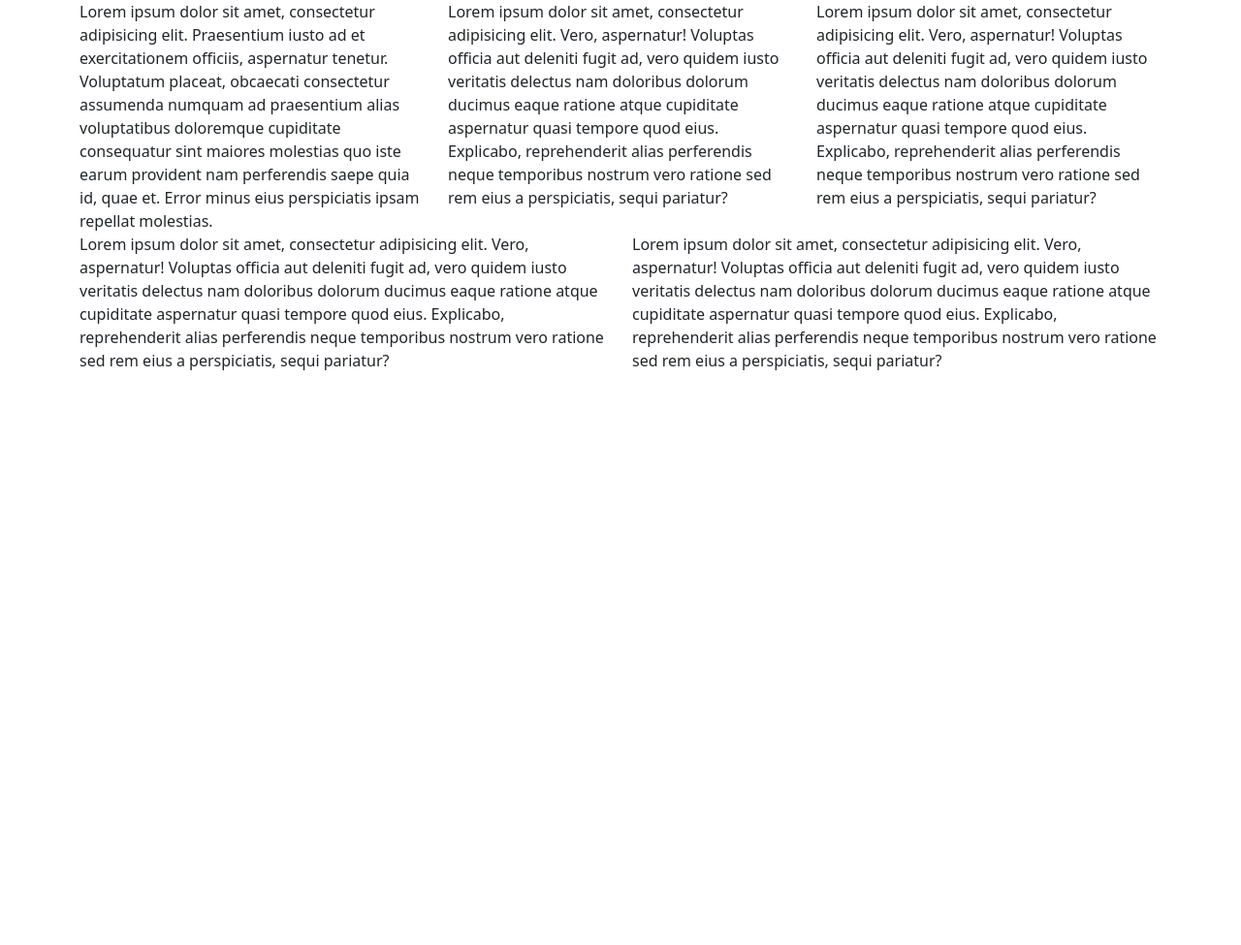
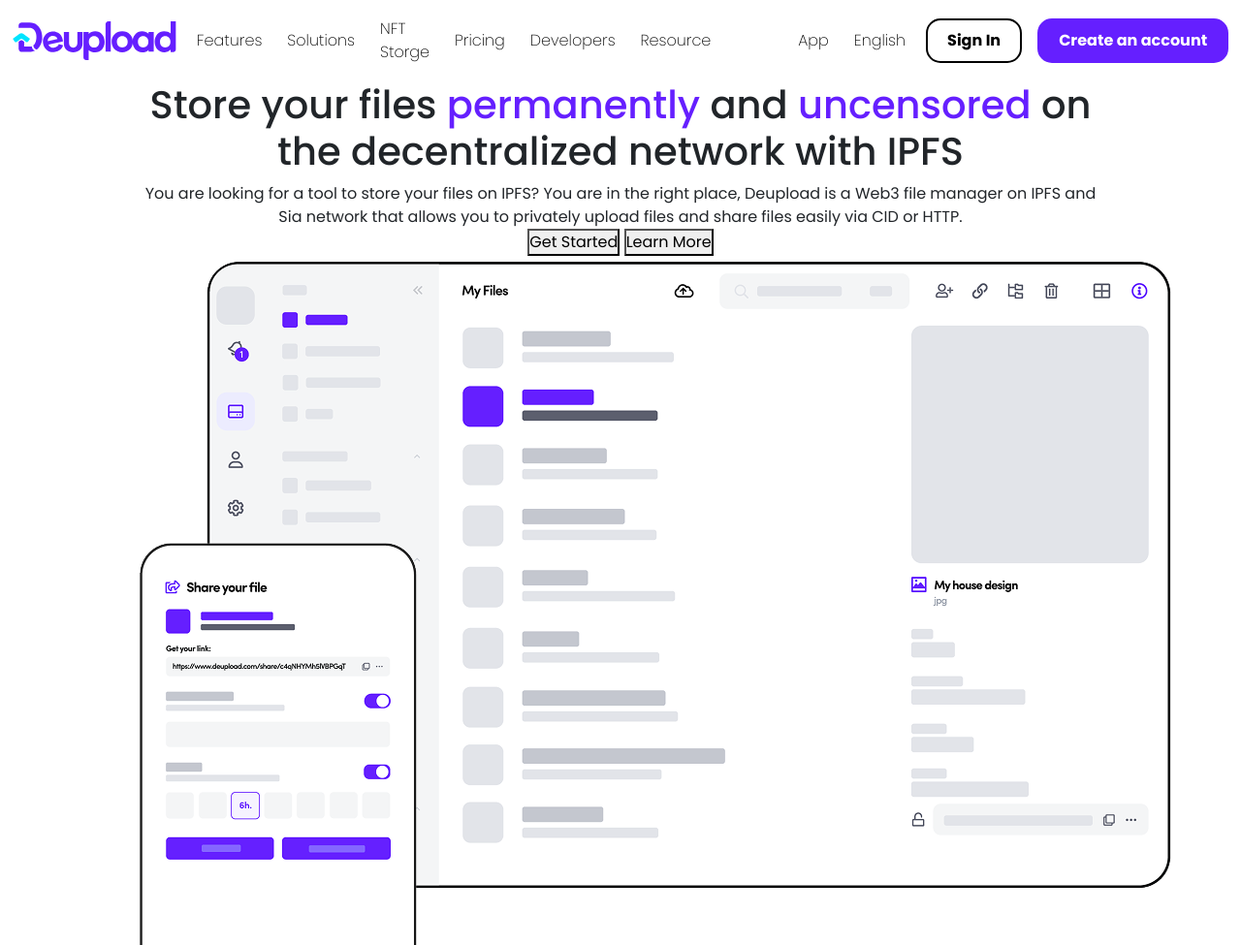
Before and after one commit to ivenkatraj/flexbox, a plain HTML site: page project2/index.html in a window 1280 px wide. Shown: the whole page at 97% size. Before the commit the page ends 800 px from the top, so only its background shows below. Drawn offline with nearby package versions, Linux system fonts and the light colour scheme; a web font is replaced by a local one.

Commit message:
Homepage 2 with bootstrap

```diff
--- a/project2/index.html
+++ b/project2/index.html
@@ -5,36 +5,74 @@
     <meta charset="UTF-8">
     <meta name="viewport" content="width=device-width, initial-scale=1.0">
     <title>Deupload</title>
+    <link rel="stylesheet" href="./style/style.css">
     <link href="https://cdn.jsdelivr.net/npm/bootstrap@5.2.3/dist/css/bootstrap.min.css" rel="stylesheet"
         integrity="sha384-rbsA2VBKQhggwzxH7pPCaAqO46MgnOM80zW1RWuH61DGLwZJEdK2Kadq2F9CUG65" crossorigin="anonymous">
+    <link rel="preconnect" href="https://fonts.googleapis.com">
+    <link rel="preconnect" href="https://fonts.gstatic.com" crossorigin>
+    <link
+        href="https://fonts.googleapis.com/css2?family=Bungee+Tint&family=Lexend:wght@100..900&family=Montserrat:ital,wght@0,100..900;1,100..900&family=Poppins:ital,wght@0,100;0,200;0,300;0,400;0,500;0,600;0,700;0,800;0,900;1,100;1,200;1,300;1,400;1,500;1,600;1,700;1,800;1,900&display=swap"
+        rel="stylesheet">
 </head>
 
 <body>
     <section>
+        <div class="nav-section">
+            <div class="row d-flex  align-items-center">
+                <div class="col-md-7">
+                    <div class="d-flex align-items-center gap-3">
+                        <img src="./img/logo-color 1.svg" alt="Company Logo">
+                        <div class=" d-none d-lg-block">
+                            <div class="d-flex gap-lg-3  align-items-center">
+                                <p class="nav-p" role="button">Features</p>
+                                <p class="nav-p" role="button">Solutions</p>
+                                <p class="nav-p" role="button">NFT Storge</p>
+                                <p class="nav-p" role="button">Pricing</p>
+                                <p class="nav-p" role="button">Developers</p>
+                                <p class="nav-p" role="button">Resource</p>
+                            </div>
+                        </div>
+                    </div>
+                </div>
+                <div class="col-md-5">
+                    <div class="d-none d-lg-block">
+                        <div class="d-flex justify-content-end align-items-center gap-3">
+                            <p class="nav-p" role="button">App</p>
+                            <p class="nav-p" role="button">English</p>
+                            <div class="d-flex gap-3">
+                                <button class="sign-button" role="button">Sign In</button>
+                                <button class="create-button" role="button">Create an account</button>
+                            </div>
+                        </div>
+                    </div>
+                </div>
+            </div>
+        </div>
+    </section>
+    <section>
         <div class="container">
-            <div class="row">
-                <div class="col-lg-4 col-sm-6">Lorem ipsum dolor sit amet, consectetur adipisicing elit. Praesentium iusto ad et
-                    exercitationem officiis, aspernatur tenetur. Voluptatum placeat, obcaecati consectetur assumenda
-                    numquam ad praesentium alias voluptatibus doloremque cupiditate consequatur sint maiores molestias
-                    quo iste earum provident nam perferendis saepe quia id, quae et. Error minus eius perspiciatis ipsam
-                    repellat molestias.</div>
-                <div class="col-lg-4 col-sm-6">Lorem ipsum dolor sit amet, consectetur adipisicing elit. Vero, aspernatur! Voluptas
-                    officia aut deleniti fugit ad, vero quidem iusto veritatis delectus nam doloribus dolorum ducimus
-                    eaque ratione atque cupiditate aspernatur quasi tempore quod eius. Explicabo, reprehenderit alias
-                    perferendis neque temporibus nostrum vero ratione sed rem eius a perspiciatis, sequi pariatur?</div>
-                <div class="col-lg-4 col-sm-4" >Lorem ipsum dolor sit amet, consectetur adipisicing elit. Vero, aspernatur! Voluptas
-                    officia aut deleniti fugit ad, vero quidem iusto veritatis delectus nam doloribus dolorum ducimus
-                    eaque ratione atque cupiditate aspernatur quasi tempore quod eius. Explicabo, reprehenderit alias
-                    perferendis neque temporibus nostrum vero ratione sed rem eius a perspiciatis, sequi pariatur?</div>
-                <div class="col-lg-6 col-sm-4">Lorem ipsum dolor sit amet, consectetur adipisicing elit. Vero, aspernatur! Voluptas
-                    officia aut deleniti fugit ad, vero quidem iusto veritatis delectus nam doloribus dolorum ducimus
-                    eaque ratione atque cupiditate aspernatur quasi tempore quod eius. Explicabo, reprehenderit alias
-                    perferendis neque temporibus nostrum vero ratione sed rem eius a perspiciatis, sequi pariatur?</div>
-                <div class="col-lg-6 col-sm-4">Lorem ipsum dolor sit amet, consectetur adipisicing elit. Vero, aspernatur! Voluptas
-                    officia aut deleniti fugit ad, vero quidem iusto veritatis delectus nam doloribus dolorum ducimus
-                    eaque ratione atque cupiditate aspernatur quasi tempore quod eius. Explicabo, reprehenderit alias
-                    perferendis neque temporibus nostrum vero ratione sed rem eius a perspiciatis, sequi pariatur?</div>
-
+            <div class="hero-section">
+                <div class="d-flex justify-content-center flex-column align-items-center">
+                    <div class="text-center">
+                        <h1>Store your files <span class="text-highlight">permanently</span> and <span
+                                class="text-highlight">uncensored</span> on the decentralized network with IPFS</h1>
+                    </div>
+                    <div class="text-center">
+                        <p>You are looking for a tool to store your files on IPFS? You are in the right place, Deupload
+                            is a
+                            Web3 file manager on IPFS and Sia network that allows you to privately upload files and
+                            share
+                            files
+                            easily via CID or HTTP.</p>
+                    </div>
+                    <div>
+                        <button>Get Started</button>
+                        <button>Learn More</button>
+                    </div>
+                    <div class="col-12">
+                        <img src="./img/Group 378 (1).png" alt="UI image of the dashboard">
+                    </div>
+                </div>
             </div>
         </div>
     </section>
--- a/project2/style/style.css
+++ b/project2/style/style.css
@@ -1,5 +1,85 @@
-*{
+* {
     padding: 0px;
     margin: 0px;
     box-sizing: border-box;
+    font-family: "Poppins", sans-serif;
 }
+
+:root{
+    --primary-color: #651FFF;
+    --white-color: #ffffff;
+    --black-color: #000000;
+    --gray-color: #5C5F6E;
+}
+
+p {
+    margin-top: 0px !important;
+    margin-bottom: 0px !important;
+}
+
+
+/* Navigation starts here */
+
+.nav-section{
+padding: 1%;
+width: 100%;
+}
+
+.nav-p {
+    font-family: "Poppins", sans-serif;
+    font-weight: 200;
+    font-style: normal;
+    font-size: 16px;
+    padding: 5px;
+    border-radius: 15px;
+    color: var(--black-color);
+}
+
+.nav-p:hover{
+    transition: all .5s;
+    background-color: #c8c8c8;
+    border-radius: 5px;
+}
+
+.sign-button{
+    background-color: var(--white-color);
+    color: var(--black-color);
+    border: 2px solid var(--black-color) !important;
+}
+
+.create-button{
+    background-color: var(--primary-color);
+    color: var(--white-color);
+    border: 2px solid var(--primary-color) !important;
+}
+
+.sign-button,.create-button{
+    font-weight: bold;
+    padding: 9px 20px;
+    border-radius: 15px;
+    border: 0px;
+}
+
+.sign-button:hover{
+    transition: all 1s;
+    background-color: var(--black-color);
+    color: var(--white-color);
+}
+
+/* Navigation starts here */
+
+/* Hero section starts here */
+.text-highlight{
+    color: var(--primary-color);
+}
+
+h1{
+    font-weight: bolder;
+}
+
+.hero-section{
+    width: 90%;
+    margin: auto;
+}
+
+/* Hero section ends here */
```
Also changed, not shown: project2/img/Group 378 (1).png (added), project2/img/logo-color 1.svg (added).
